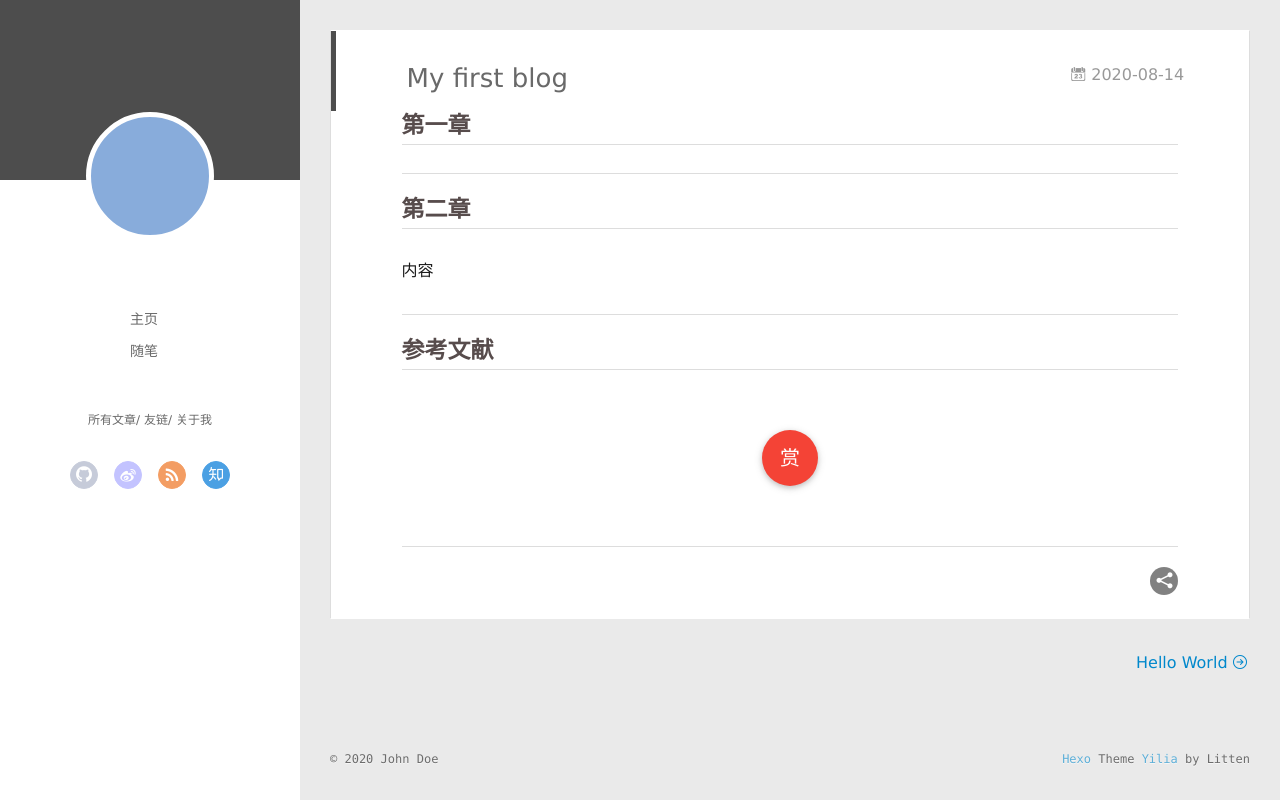
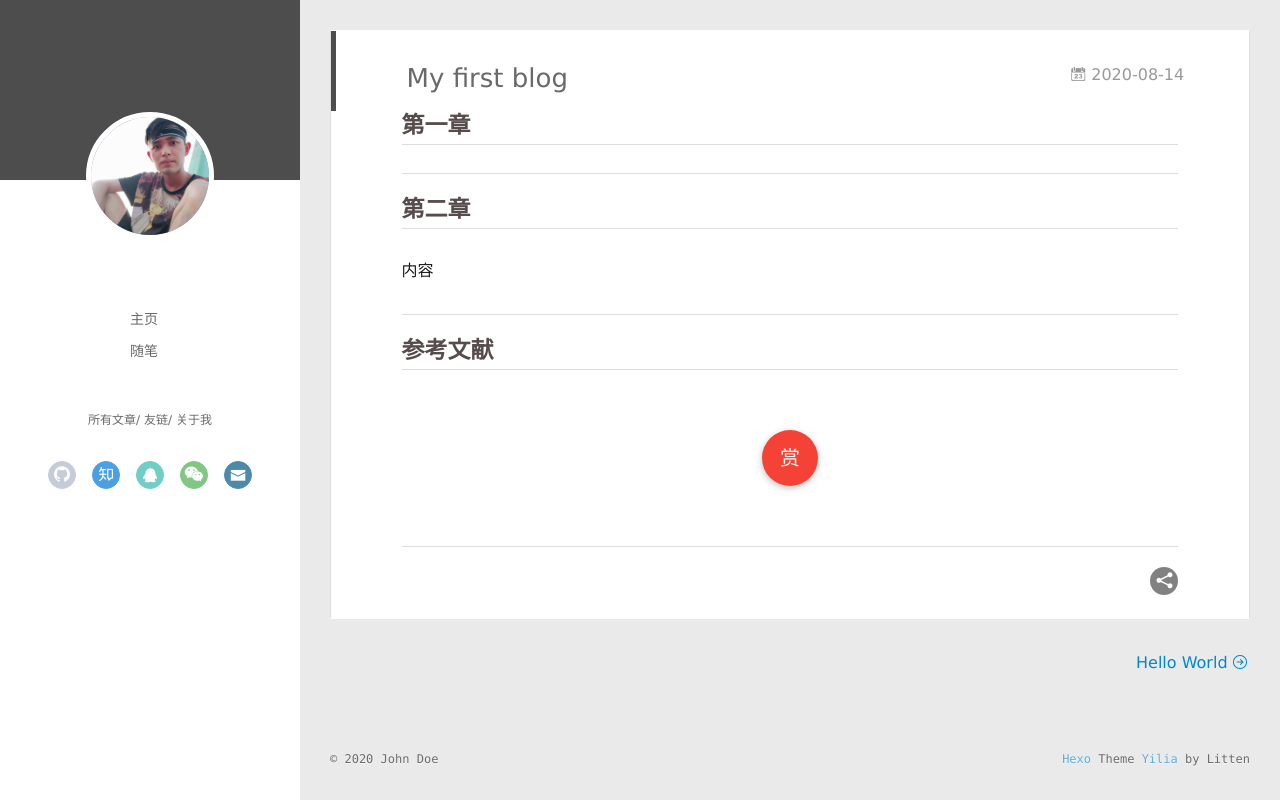
Before and after one commit to qiangzhang0925/qiangzhang0925.github.io, a plain HTML site: page 2020/08/14/My-first-blog/index.html in a window 1280 px wide. Drawn offline with Linux system fonts and the light colour scheme; no server answers.

Commit message:
Site updated: 2020-08-14 13:04:32

```diff
--- a/2020/08/14/My-first-blog/index.html
+++ b/2020/08/14/My-first-blog/index.html
@@ -47,7 +47,7 @@
 <div class="intrude-less">
 	<header id="header" class="inner">
 		<a href="/" class="profilepic">
-			<img src="" class="js-avatar">
+			<img src="/img/1.jpeg" class="js-avatar">
 		</a>
 		<hgroup>
 		  <h1 class="header-author"><a href="/"></a></h1>
@@ -81,13 +81,15 @@
 		<nav class="header-nav">
 			<div class="social">
 
-					<a class="github" target="_blank" href="#" title="github"><i class="icon-github"></i></a>
-
-					<a class="weibo" target="_blank" href="#" title="weibo"><i class="icon-weibo"></i></a>
-
-					<a class="rss" target="_blank" href="#" title="rss"><i class="icon-rss"></i></a>
+					<a class="github" target="_blank" href="https://github.com/qiangzhang0925" title="github"><i class="icon-github"></i></a>
 
 					<a class="zhihu" target="_blank" href="#" title="zhihu"><i class="icon-zhihu"></i></a>
+
+					<a class="qq" target="_blank" href="/1329002093" title="qq"><i class="icon-qq"></i></a>
+
+					<a class="weixin" target="_blank" href="/prist_boy" title="weixin"><i class="icon-weixin"></i></a>
+
+					<a class="mail" target="_blank" href="mailto:qiangzhang0925xx@gmail.com" title="mail"><i class="icon-mail"></i></a>
 
 			</div>
 		</nav>
@@ -105,7 +107,7 @@
 	<div class="intrude-less">
 		<header id="header" class="inner">
 			<div class="profilepic">
-				<img src="" class="js-avatar">
+				<img src="/img/1.jpeg" class="js-avatar">
 			</div>
 			<hgroup>
 			  <h1 class="header-author js-header-author"></h1>
@@ -122,13 +124,15 @@
 			<nav class="header-nav">
 				<div class="social">
 
-						<a class="github" target="_blank" href="#" title="github"><i class="icon-github"></i></a>
-
-						<a class="weibo" target="_blank" href="#" title="weibo"><i class="icon-weibo"></i></a>
-
-						<a class="rss" target="_blank" href="#" title="rss"><i class="icon-rss"></i></a>
+						<a class="github" target="_blank" href="https://github.com/qiangzhang0925" title="github"><i class="icon-github"></i></a>
 
 						<a class="zhihu" target="_blank" href="#" title="zhihu"><i class="icon-zhihu"></i></a>
+
+						<a class="qq" target="_blank" href="/1329002093" title="qq"><i class="icon-qq"></i></a>
+
+						<a class="weixin" target="_blank" href="/prist_boy" title="weixin"><i class="icon-weixin"></i></a>
+
+						<a class="mail" target="_blank" href="mailto:qiangzhang0925xx@gmail.com" title="mail"><i class="icon-mail"></i></a>
 
 				</div>
 			</nav>
```
Also changed, not shown: 2020/08/14/hello-world/index.html (+16 -12 lines), archives/2020/08/index.html (+16 -12 lines), archives/2020/index.html (+16 -12 lines), archives/index.html (+16 -12 lines), index.html (+16 -12 lines), img/1.jpeg (added), img/avator.png (added).
